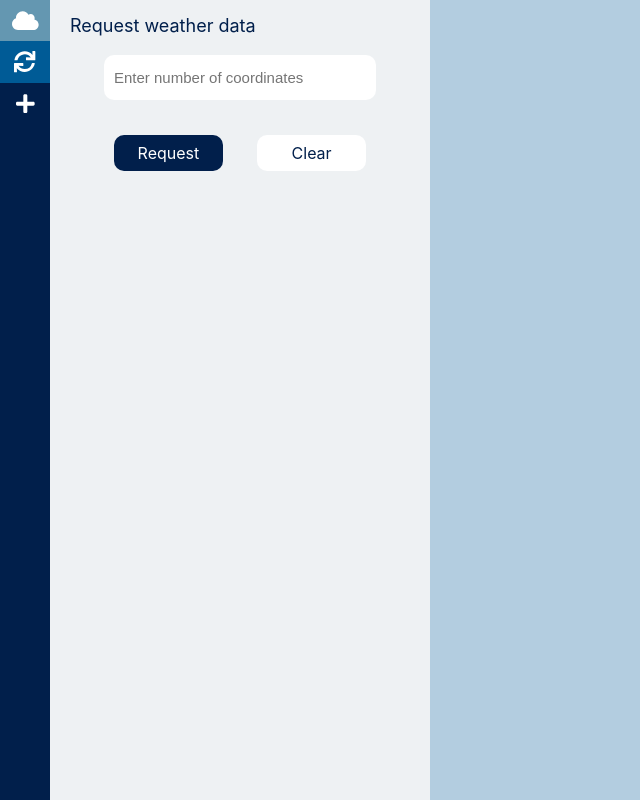
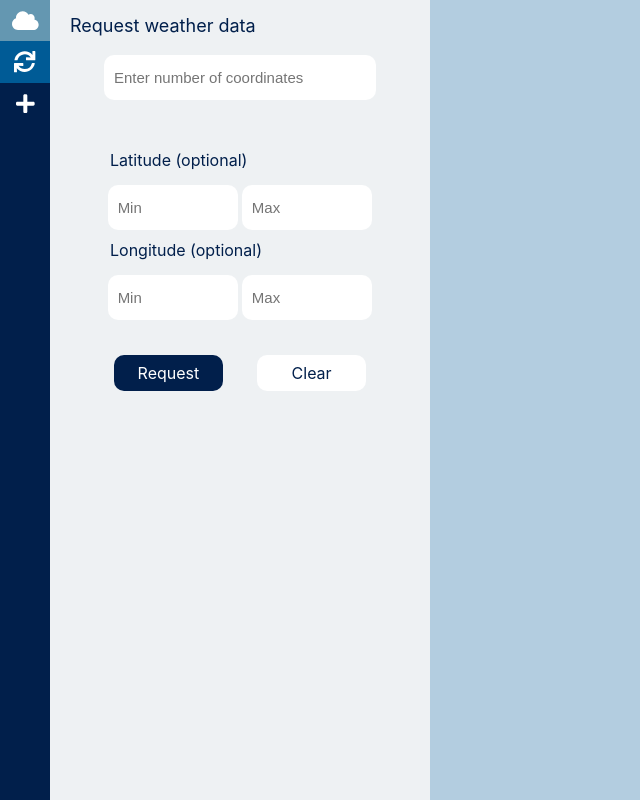
Before and after one commit to marjes24/agEagle, a React (Create React App) app in the folder client/: page / in a window 1280 px wide. Shown: the whole page, without its empty margins (0-640 px from the left). Built offline with nearby package versions, Linux system fonts and the light colour scheme; no server answers.

Commit message:
Added UI code for coordinate ranges. Fixed small api range error.

```diff
--- a/client/src/components/sideBar/addWeatherMenu.tsx
+++ b/client/src/components/sideBar/addWeatherMenu.tsx
@@ -4,7 +4,7 @@ import { useDispatch, useSelector } from "react-redux";
 import { fetchWeatherPoint } from "../../store/weather/actions";
 import { ErrorMessage, Loading } from "./requestMenu";
 import { AppState } from "../../store";
-import { WeatherState, loadState as LoadingStates } from "../../store/weather/types";
+import { loadState as LoadingStates } from "../../store/weather/types";
 
 const validInput = (s: string) => {
     // Check if empty or if negative
@@ -19,7 +19,7 @@ const validInput = (s: string) => {
 
 const AddWeatherMenu: React.FC = props => {
     const dispatch = useDispatch();
-    const { loadState } = useSelector((state: AppState) => state.weatherReducer);
+    const { loadState, error: errMessage } = useSelector((state: AppState) => state.weatherReducer);
     const [coord, setOptions] = useState({
         lon: "",
         lat: ""
@@ -56,7 +56,7 @@ const AddWeatherMenu: React.FC = props => {
     if (loadState === LoadingStates.ERROR) {
         return (
             <div id="add-weather-menu" className="menu-wrapper">
-                <ErrorMessage />
+                <ErrorMessage message={errMessage || "" }/>
             </div>
         );
     };
--- /dev/null
+++ b/client/src/components/sideBar/rangeInput.tsx
@@ -0,0 +1,43 @@
+import React from "react";
+import { validIntegerInput } from "../../shared/allDigits";
+
+interface RangeInputProps {
+    setRange: (x: { max: string, min: string }) => void;
+    range: { max: string, min: string }
+    title?: string
+}
+
+const RangeInput: React.FC<RangeInputProps> = props => {
+
+    const setMax = ({ value: max }: { value: string }) => {
+        if (validIntegerInput(max)) props.setRange({ ...props.range, max });
+    }
+
+    const setMin = ({ value: min }: { value: string }) => {
+        if (validIntegerInput(min)) props.setRange({ ...props.range, min });
+    }
+
+    return (
+        <>
+            {props.title && <div className="range-title">{props.title}</div>}
+            <div className="input-wrapper">
+                <input
+                    className="min-range"
+                    type="text"
+                    placeholder="Min"
+                    value={props.range.min}
+                    onChange={e => setMin(e.target)}
+                />
+                <input
+                    className="max-range"
+                    type="text"
+                    placeholder="Max"
+                    value={props.range.max}
+                    onChange={e => setMax(e.target)}
+                />
+            </div>
+        </>
+    );
+}
+
+export default RangeInput;
--- a/client/src/components/sideBar/requestMenu.tsx
+++ b/client/src/components/sideBar/requestMenu.tsx
@@ -6,12 +6,12 @@ import { WeatherState, loadState as LoadingStates } from "../../store/weather/ty
 import { AppState } from "../../store";
 import { fetchWeather, clearWeatherError } from "../../store/weather/actions";
 import { allDigits } from "../../shared/allDigits";
+import RangeInput from "./rangeInput";
 
 const RequestMenu: React.FC = props => {
     // Get necessary redux state and action dispatching
-    const { loadState } = useSelector<AppState, WeatherState>(state => state.weatherReducer);
+    const { loadState, error: errorMssg } = useSelector((state: AppState) => state.weatherReducer);
     const dispatch = useDispatch<ThunkDispatch<AppState, void, AnyAction>>();
-    const requestWeather = (numPoints: number) => dispatch(fetchWeather(numPoints));
 
     // If error, clear after 5 seconds
     useEffect(() => {
@@ -23,9 +23,26 @@ const RequestMenu: React.FC = props => {
     }, [loadState]);
 
     // Set component state
-    const [optionState, setOptions] = useState({
-        pointInput: ""
-    });
+    const [pointInput, setPointInput] = useState("");
+    const [latRange, setLat] = useState({ max: "", min: "" });
+    const [lonRange, setLon] = useState({ max: "", min: "" });
+
+    // Clear Component state
+    const clearInput = () => {
+        setPointInput("");
+        setLat({ max: "", min: "" });
+        setLon({ max: "", min: "" });
+    };
+
+    const requestWeather = () => {
+        if (pointInput == "") { }
+        const points = parseInt(pointInput);
+        const minLat = latRange.min || undefined;
+        const maxLat = latRange.max || undefined;
+        const minLon = lonRange.min || undefined;
+        const maxLon = lonRange.max || undefined;
+        dispatch(fetchWeather(points, minLat, maxLat, minLon, maxLon));
+    }
 
     if (loadState === LoadingStates.LOADING) {
         return (
@@ -38,7 +55,7 @@ const RequestMenu: React.FC = props => {
     if (loadState === LoadingStates.ERROR) {
         return (
             <div id="request-menu" className="menu-wrapper">
-                <ErrorMessage />
+                <ErrorMessage message={errorMssg || ""} />
             </div>
         );
     };
@@ -50,27 +67,26 @@ const RequestMenu: React.FC = props => {
                 id="point-input"
                 type="text"
                 placeholder="Enter number of coordinates"
-                value={optionState.pointInput}
+                value={pointInput}
                 onChange={e => {
                     const { value } = e.target;
                     if (value === "" || allDigits(value))
-                        setOptions({ ...optionState, pointInput: value });
+                        setPointInput(value);
                 }}
             />
+            <br /><br />
+            <RangeInput range={latRange} setRange={setLat} title="Latitude (optional)" />
+            <RangeInput range={lonRange} setRange={setLon} title="Longitude (optional)" />
             <div className="button-wrapper">
                 <button
                     className="btn-submit"
-                    onClick={e => {
-                        requestWeather(parseInt(optionState.pointInput));
-                    }}
+                    onClick={e => requestWeather()}
                 >
                     Request
                 </button>
                 <button
                     className="btn-cancel"
-                    onClick={e => {
-                        setOptions({ pointInput: "" });
-                    }}
+                    onClick={e => clearInput()}
                 >
                     Clear
                 </button>
@@ -78,6 +94,8 @@ const RequestMenu: React.FC = props => {
         </div>
     );
 };
+
+
 
 export const Loading: React.FC = props => {
     return (
@@ -87,10 +105,13 @@ export const Loading: React.FC = props => {
     );
 }
 
-export const ErrorMessage: React.FC = props => {
+export const ErrorMessage: React.FC<{ message: string }> = props => {
     return (
         <div className="loading-mssg">
-            <h1>Error loading weather data..</h1>
+            <h1>
+                Error loading weather data..
+            </h1>
+            <div className="mssg">{props.message}</div>
         </div>
     );
 }
--- a/client/src/components/sideBar/sideBar.scss
+++ b/client/src/components/sideBar/sideBar.scss
@@ -70,8 +70,8 @@
     padding-top: 40px;
     flex-direction: column;
     justify-content: center;
-    #point-input {
-        width: 80%;
+
+    input[type="text"] {
         height: 3em;
         border-radius: 10px;
         margin-top: 5px;
@@ -80,6 +80,26 @@
         padding: 0 10px;
         font-size: 15px;
         box-sizing: border-box;
+
+    }
+
+    #point-input {
+        width: 80%;
+    }
+
+    .range-title {
+        width: 100%;
+        padding: 10px 40px;
+        text-align: left;
+        color: $DARKEST_BLUE;
+        box-sizing: border-box;
+    }
+
+    .input-wrapper {
+        display: flex;
+        width: 80%;
+        justify-content: space-evenly;
+        input { width: 48%; }
     }
 }
 
--- a/client/src/shared/allDigits.ts
+++ b/client/src/shared/allDigits.ts
@@ -8,3 +8,18 @@ export const allDigits = (s: string) => {
     }
     return true;
 }
+
+/**
+ * Checks for integer text inputs
+ * @param s
+ */
+export const validIntegerInput = (s: string) => {
+    // Check if empty or if negative
+    const firstChar = s.charAt(0);
+    if (firstChar == "")
+        return true;
+    if (allDigits(firstChar) === false && firstChar !== "-")
+        return false;
+
+    return allDigits(s.substr(1));
+}
--- a/client/src/store/weather/actions.ts
+++ b/client/src/store/weather/actions.ts
@@ -58,19 +58,39 @@ export const clearWeatherError = (): ClearWeatherErrorAction => {
 
 type ThunkReturn<R> = ThunkAction<R, AppState, void, AnyAction>
 
-export const fetchWeather = (numPoints: number): ThunkReturn<Promise<void>> => {
+export const fetchWeather = (
+    numPoints: number,
+    minLat?: string,
+    maxLat?: string,
+    minLon?: string,
+    maxLon?: string
+): ThunkReturn<Promise<void>> => {
     return async (dispatch, getState) => {
         try {
             dispatch(setWeatherLoading());
 
-            const apiReq = "/weather/data/random?points=" + numPoints;
+            const formArg = (arg: string, value: string | undefined) => {
+                if(!value) return "";
+                return "&" + arg + "=" + value;
+            }
+
+            let apiReq =
+                "/weather/data/random?points=" +
+                numPoints +
+                formArg("minLat", minLat) +
+                formArg("maxLat", maxLat) +
+                formArg("minLon", minLon) +
+                formArg("maxLon", maxLon);
+
             const resp = await fetch(apiReq);
             if(resp.ok) {
                 const dataPoints: WeatherPoint[] = await resp.json();
                 dispatch(setWeather(dataPoints));
                 dispatch(setSidebarDisplay(display.WEATHER_COORDS))
             } else {
-                throw Error("Error fetching weather data");
+                let errMssg = resp.status + ": ";
+                errMssg += await resp.text();
+                throw Error(errMssg);
             }
         } catch (err) {
             dispatch(setErrorAction(err.message));
```
Also changed, not shown: 1 other file (tests, documents, lock files or other folders).
